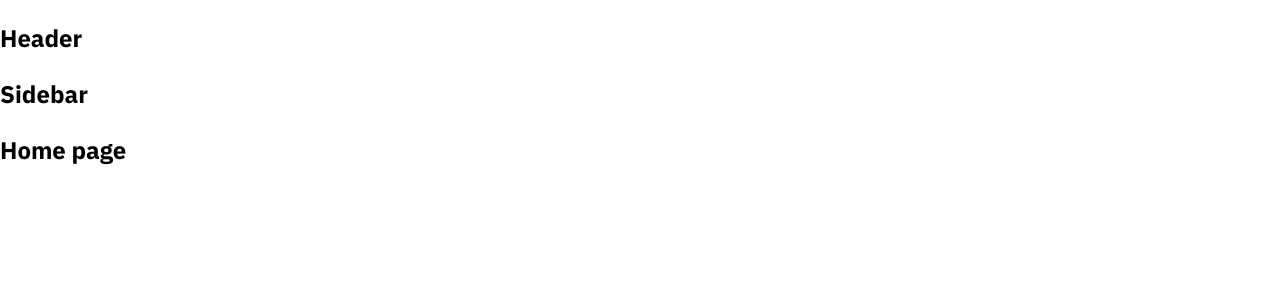
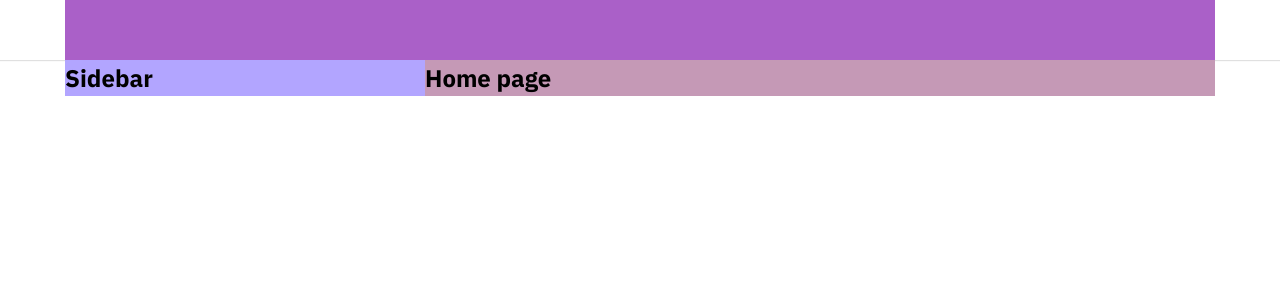
Before and after one commit to HoHoanNam/tiktok-ui-2, a React (Create React App) app: page / in a window 1280 px wide. Shown: the top 300 px of the page. Built offline with nearby package versions, Linux system fonts and the light colour scheme.

Commit message:
Dựng khung Layout mặc định

```diff
--- a/package.json
+++ b/package.json
@@ -7,6 +7,7 @@
     "@testing-library/jest-dom": "^6.6.3",
     "@testing-library/react": "^16.2.0",
     "@testing-library/user-event": "^13.5.0",
+    "classnames": "^2.5.1",
     "normalize.css": "^8.0.1",
     "react": "^19.1.0",
     "react-dom": "^19.1.0",
--- a/src/components/GlobalStyles/GlobalStyles.scss
+++ b/src/components/GlobalStyles/GlobalStyles.scss
@@ -3,9 +3,15 @@
 
 :root {
   --primary-color: #fe2c55;
+
+  // Default layout
+  --default-layout-header-height: 60px;
+  --default-layout-width: 1150px;
 }
 
 * {
+  margin: 0;
+  padding: 0;
   box-sizing: border-box;
 }
 
--- /dev/null
+++ b/src/components/Layouts/DefaultLayout/DefaultLayout.module.scss
@@ -0,0 +1,15 @@
+.wrapper {
+  display: flex;
+  flex-direction: column;
+  align-items: center;
+}
+
+.container {
+  display: flex;
+  width: var(--default-layout-width);
+  background-color: #c599b6;
+}
+
+.content {
+  flex: 1;
+}
--- /dev/null
+++ b/src/components/Layouts/DefaultLayout/Sidebar/Sidebar.module.scss
@@ -0,0 +1,4 @@
+.wrapper {
+  width: 360px;
+  background-color: #b2a5ff;
+}
--- a/src/components/Layouts/DefaultLayout/Sidebar/index.js
+++ b/src/components/Layouts/DefaultLayout/Sidebar/index.js
@@ -1,5 +1,14 @@
+import classNames from 'classnames/bind';
+import styles from './Sidebar.module.scss';
+
+const cx = classNames.bind(styles);
+
 function Sidebar() {
-  return <h2>Sidebar</h2>;
+  return (
+    <aside className={cx('wrapper')}>
+      <h2>Sidebar</h2>
+    </aside>
+  );
 }
 
 export default Sidebar;
--- a/src/components/Layouts/DefaultLayout/index.js
+++ b/src/components/Layouts/DefaultLayout/index.js
@@ -1,13 +1,17 @@
+import classNames from 'classnames/bind';
 import Header from '~/components/Layouts/components/Header';
+import styles from './DefaultLayout.module.scss';
 import Sidebar from './Sidebar';
+
+const cx = classNames.bind(styles);
 
 function DefaultLayout({ children }) {
   return (
-    <div>
+    <div className={cx('wrapper')}>
       <Header />
-      <div className="container">
+      <div className={cx('container')}>
         <Sidebar />
-        <div className="content">{children}</div>
+        <div className={cx('content')}>{children}</div>
       </div>
     </div>
   );
--- /dev/null
+++ b/src/components/Layouts/components/Header/Header.module.scss
@@ -0,0 +1,15 @@
+.wrapper {
+  width: 100%;
+  // TH không khai báo biến thì lấy mặc định là 60
+  height: var(--default-layout-header-height, 60);
+  // rgb(0 0 0 / 12%) sẽ tương đương với rgba(0, 0, 0, 0.12)
+  box-shadow: 0 1px 1px rgb(0 0 0 / 12%);
+  display: flex;
+  justify-content: center;
+}
+
+.inner {
+  height: 100%;
+  width: var(--default-layout-width);
+  background-color: #aa60c8;
+}
--- a/src/components/Layouts/components/Header/index.js
+++ b/src/components/Layouts/components/Header/index.js
@@ -1,5 +1,13 @@
+import classNames from 'classnames/bind';
+import styles from './Header.module.scss';
+
+const cx = classNames.bind(styles);
 function Header() {
-  return <h2>Header</h2>;
+  return (
+    <header className={cx('wrapper')}>
+      <div className={cx('inner')}></div>
+    </header>
+  );
 }
 
 export default Header;
```
Also changed, not shown: 1 other file (tests, documents, lock files or other folders).
